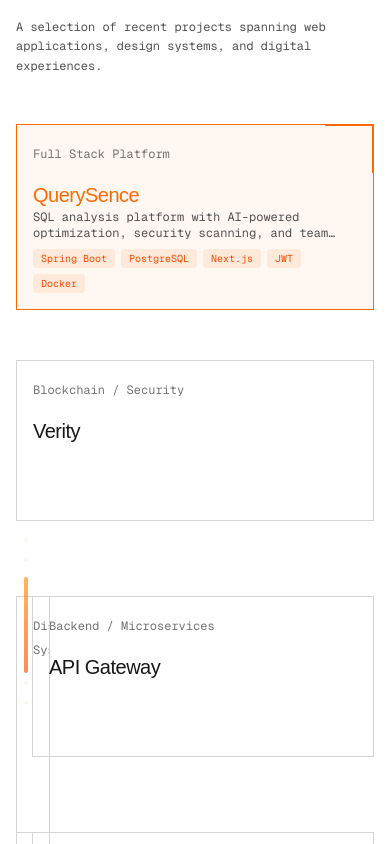
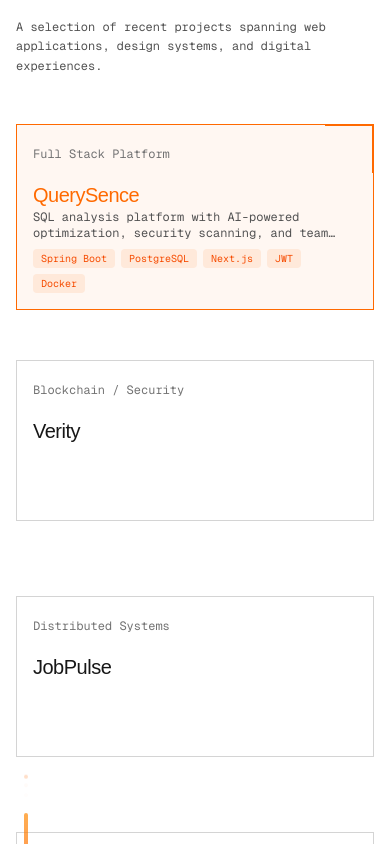
Before and after one commit to tahri-md/tahri-md.github.io, a Next.js app: page / in a window 390 px wide. Shown: the part 940-1784 px from the top of the page. Built offline with nearby package versions, Linux system fonts and the light colour scheme.

Commit message:
fix: make grid spans responsive to prevent combined blocks on mobile

```diff
--- a/components/WorkSection.tsx
+++ b/components/WorkSection.tsx
@@ -24,7 +24,7 @@ const PROJECTS: Project[] = [
       "SQL analysis platform with AI-powered optimization, security scanning, and team collaboration features.",
     tech: ["Spring Boot", "PostgreSQL", "Next.js", "JWT", "Docker"],
     link: "https://github.com/tahri-md/querysence",
-    span: "col-span-2",
+    span: "col-span-1 md:col-span-2",
   },
   {
     title: "Verity",
@@ -33,7 +33,7 @@ const PROJECTS: Project[] = [
       "Blockchain verification system with ECDSA signatures, Merkle proofs, consensus mechanisms, and immutable audit trails.",
     tech: ["Go", "Gin", "GORM", "PostgreSQL", "Redis"],
     link: "https://github.com/tahri-md/verity",
-    span: "col-span-2",
+    span: "col-span-1 md:col-span-2",
   },
   {
     title: "JobPulse",
```
Also changed, not shown: 16 other files (tests, documents, lock files or other folders).
